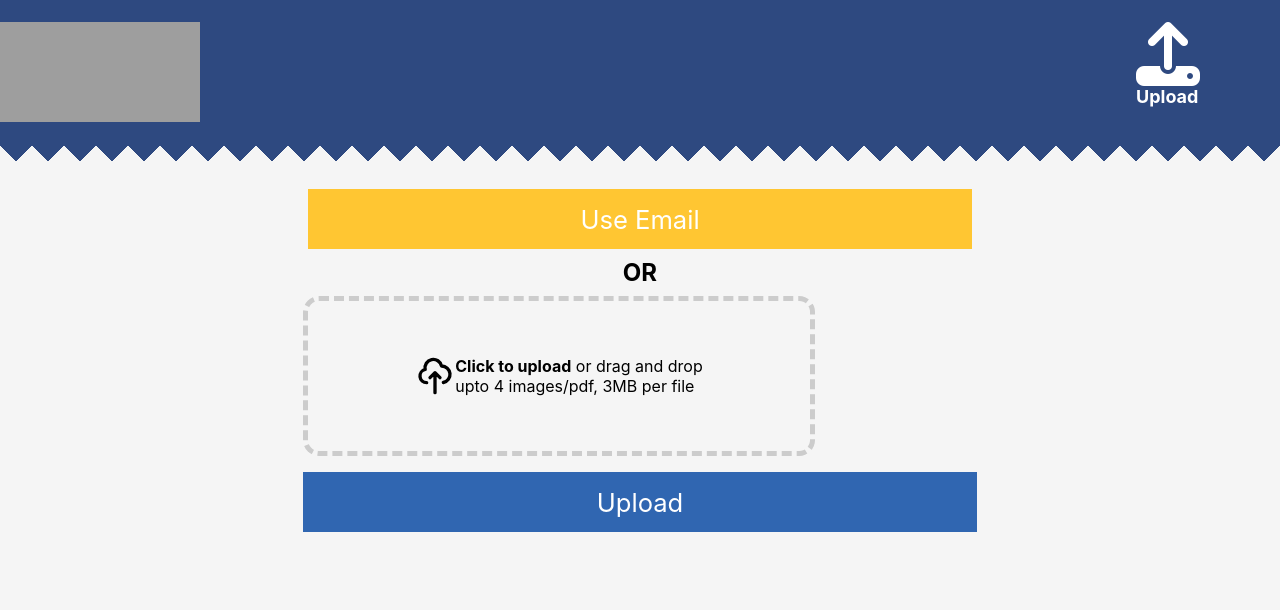
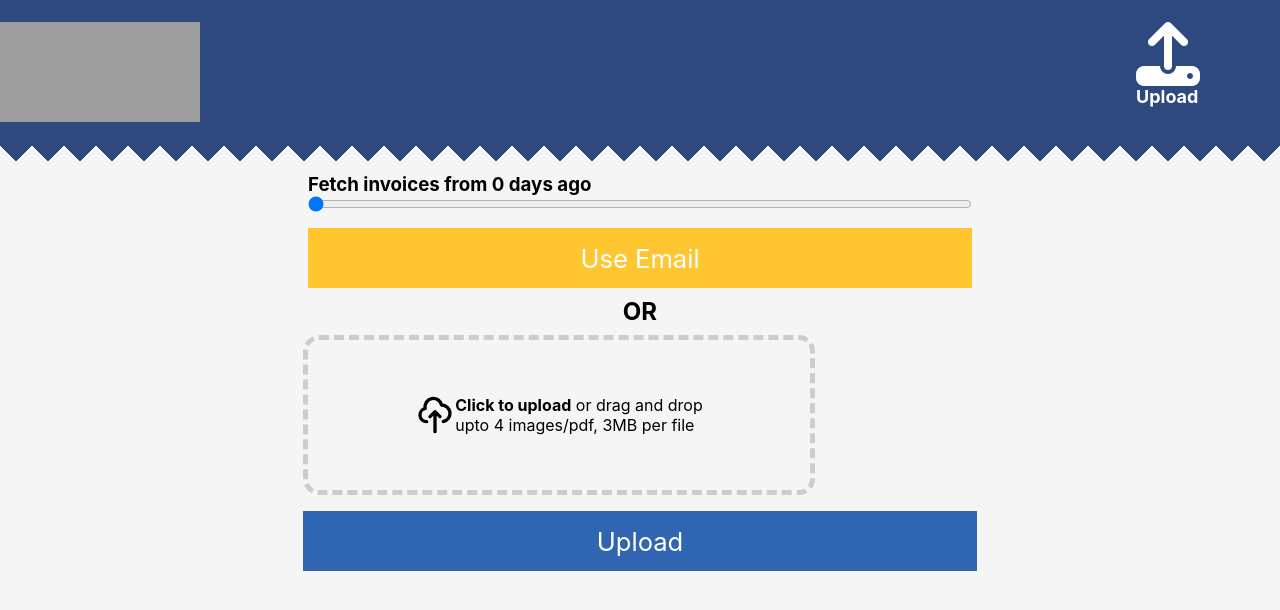
Before and after one commit to negia7265/ESS, a React (Vite) app in the folder essClient/: page / in a window 1280 px wide. Shown: the top 610 px of the page. Built offline with nearby package versions, Linux system fonts and the light colour scheme; grey boxes are pictures that could not be loaded.

Commit message:
added home vicinity

```diff
--- a/essClient/src/Dashboard.jsx
+++ b/essClient/src/Dashboard.jsx
@@ -225,8 +225,12 @@ const App = (props) => {
   //For ESS status and threshold
   const [essStatus, setessStatus] = useState({});
   const [threshold, setThreshold] = useState(274000);
+  const [homethreshold, sethomeThreshold] = useState(700);
   const [officeName, setofficeName] = useState(
     "AMR Tech Park II, No. 23 & 24, Hongasandra, Hosur Main Road, Bengaluru, Karnataka 560068"
+  );
+  const [homeAddress, sethomeAddress] = useState(
+    "249, 14th Main Rd, Sector 7, HSR Layout, Bengaluru, Karnataka 560102"
   );
   //For switching between the form and Preview
   const [loadPreview, setloadPreview] = useState(false);
@@ -238,6 +242,9 @@ const App = (props) => {
     date: "",
     distance: "",
   });
+  // Slide For Email
+  const [daysAgo, setdaysAgo] = useState(0);
+
   const filesizes = (bytes, decimals = 2) => {
     if (bytes === 0) return "0 Bytes";
     const k = 1024;
@@ -395,6 +402,8 @@ const App = (props) => {
           destination_name: response.data.dest,
           office_name: officeName,
           threshold: threshold,
+          homethreshold: homethreshold,
+          homeAddress: homeAddress,
         };
         axios
           .post("http://127.0.0.1:5000/get_threshold_distances", threshData)
@@ -494,6 +503,8 @@ const App = (props) => {
               destination_name: response.data.dest,
               office_name: officeName,
               threshold: threshold,
+              homethreshold: homethreshold,
+              homeAddress: homeAddress,
             };
             axios
               .post("http://127.0.0.1:5000/get_threshold_distances", threshData)
@@ -522,14 +533,34 @@ const App = (props) => {
     setloadPreview(true);
     setAuthState("login");
   };
-
+  const handleSliderChange = (e) => {
+    console.log(e.target.value);
+    setdaysAgo(e.target.value);
+  };
   return (
     <div>
       <div style={{ display: "flex", justifyContent: "center" }}>
         {!loadPreview && !loadForm && (
           <>
             <div>
-              <div style={{ margin: "5px" }}>
+              <div
+                style={{
+                  margin: "5px",
+                  display: "flex",
+                  flexDirection: "column",
+                }}
+              >
+                <h3>{`Fetch invoices from ${daysAgo} days ago`}</h3>
+                <input
+                  id="changeSize"
+                  type="range"
+                  min="0"
+                  max="30"
+                  style={{ background: "grey" }}
+                  defaultValue={0}
+                  //disabled={isRunning ? "disabled" : null}
+                  onChange={handleSliderChange}
+                />
                 <StyledButton onClick={handleEmailClick} Color="#ffc632">
                   Use Email
                 </StyledButton>
```
Also changed, not shown: 1 other file (tests, documents, lock files or other folders).
